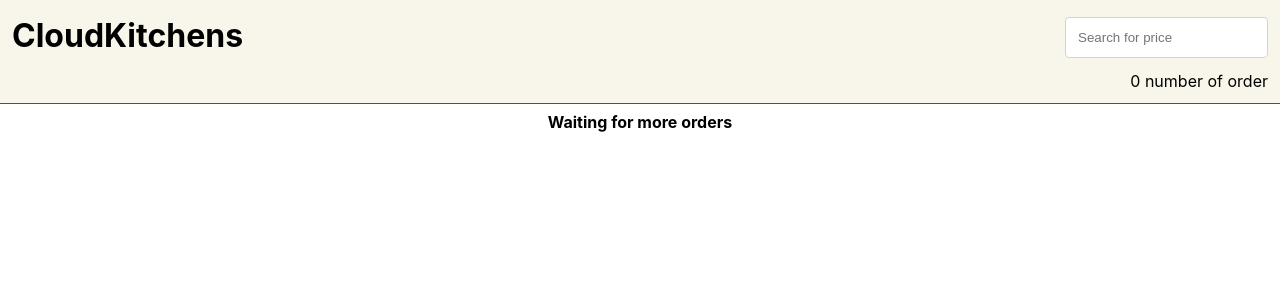
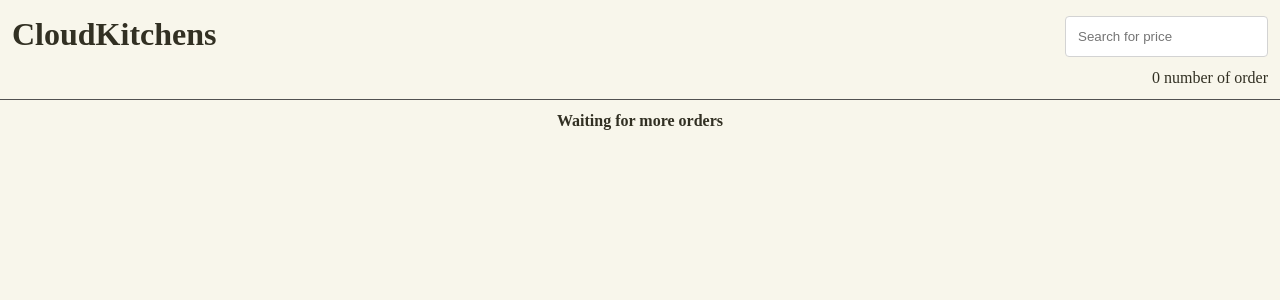
Before and after one commit to SpiritBreaker226/orders, a React (Create React App) app in the folder frontend/: page / in a window 1280 px wide. Shown: the top 300 px of the page. Built offline with nearby package versions, Linux system fonts and the light colour scheme; no server answers.

Commit message:
Add Style Componet Theming to App
Add so that there is a single place in the app that has the standard
style that the other components will use to style with the colour
scheme.

```diff
--- a/frontend/src/App.tsx
+++ b/frontend/src/App.tsx
@@ -3,12 +3,14 @@
 import { AppProvider } from './contexts'
 import { AppBody } from './AppBody'
 import { AppHeader } from './AppHeader'
+import { ThemeProvider } from './theme'
 
 const AppContainer = styled.div`
   text-align: center;
 `
 
 const App = () => (
+  <ThemeProvider>
     <AppProvider>
       <AppContainer>
         <AppHeader />
@@ -16,6 +18,7 @@
         <AppBody />
       </AppContainer>
     </AppProvider>
+  </ThemeProvider>
 )
 
 export default App
--- a/frontend/src/AppBody/Components/OrderTable/OrderTable.tsx
+++ b/frontend/src/AppBody/Components/OrderTable/OrderTable.tsx
@@ -44,7 +44,7 @@
     padding: 16px 0;
     text-align: left;
     font-weight: 400;
-    border-bottom: 1px solid rgba(81, 81, 81, 1);
+    border-bottom: 1px solid ${(props) => props.theme.border};
   }
 `
 
--- a/frontend/src/AppHeader.tsx
+++ b/frontend/src/AppHeader.tsx
@@ -10,8 +10,8 @@
   z-index: 20;
   width: 100%;
   transition: all 0.3s linear 0s;
-  background: #f8f6eb;
-  border-bottom: 1px solid rgba(81, 81, 81, 1);
+  background: ${(props) => props.theme.background};
+  border-bottom: 1px solid ${(props) => props.theme.border};
 `
 
 const HeaderContent = styled.div`
--- a/frontend/src/index.css
+++ /dev/null
@@ -1,13 +0,0 @@
-body {
-  margin: 0;
-  font-family: -apple-system, BlinkMacSystemFont, 'Segoe UI', 'Roboto', 'Oxygen',
-    'Ubuntu', 'Cantarell', 'Fira Sans', 'Droid Sans', 'Helvetica Neue',
-    sans-serif;
-  -webkit-font-smoothing: antialiased;
-  -moz-osx-font-smoothing: grayscale;
-}
-
-code {
-  font-family: source-code-pro, Menlo, Monaco, Consolas, 'Courier New',
-    monospace;
-}
--- /dev/null
+++ b/frontend/src/theme/GlobalStyle.ts
@@ -0,0 +1,21 @@
+import { createGlobalStyle } from 'styled-components'
+import { theme } from './theme'
+
+export default createGlobalStyle`
+  body {
+    margin: 0;
+    padding: 0;
+    outline: 0;
+    box-sizing: border-box;
+    color: ${theme.text};
+    background: ${theme.background};
+    font-family: "Roobert", "Times New Roman", "Open Sans", "Helvetica Neue", sans-serif;
+    font-size: 16px;
+    -webkit-font-smoothing: antialiased;
+    -moz-osx-font-smoothing: grayscale;
+  }
+
+  #root{
+    margin:0 auto;
+  }
+`
--- /dev/null
+++ b/frontend/src/theme/ThemeProvider.tsx
@@ -0,0 +1,18 @@
+import { FC, ReactNode } from 'react'
+import { ThemeProvider as StyledThemeProvider } from 'styled-components'
+
+import GlobalStyle from './GlobalStyle'
+import { theme } from './theme'
+
+export type ThemeProviderProps = {
+  children: ReactNode
+}
+
+export const ThemeProvider: FC<ThemeProviderProps> = ({ children }) => {
+  return (
+    <StyledThemeProvider theme={theme}>
+      <GlobalStyle />
+      {children}
+    </StyledThemeProvider>
+  )
+}
--- /dev/null
+++ b/frontend/src/theme/index.ts
@@ -0,0 +1,2 @@
+export * from './ThemeProvider'
+export * from './theme'
--- /dev/null
+++ b/frontend/src/theme/theme.ts
@@ -0,0 +1,5 @@
+export const theme = {
+  border: 'rgba(81, 81, 81, 1)',
+  text: '#323023',
+  background: '#f8f6eb',
+}
```
Also changed, not shown: frontend/src/index.tsx (+8 -10 lines). Lines whose indentation alone changed are shown as unchanged.
